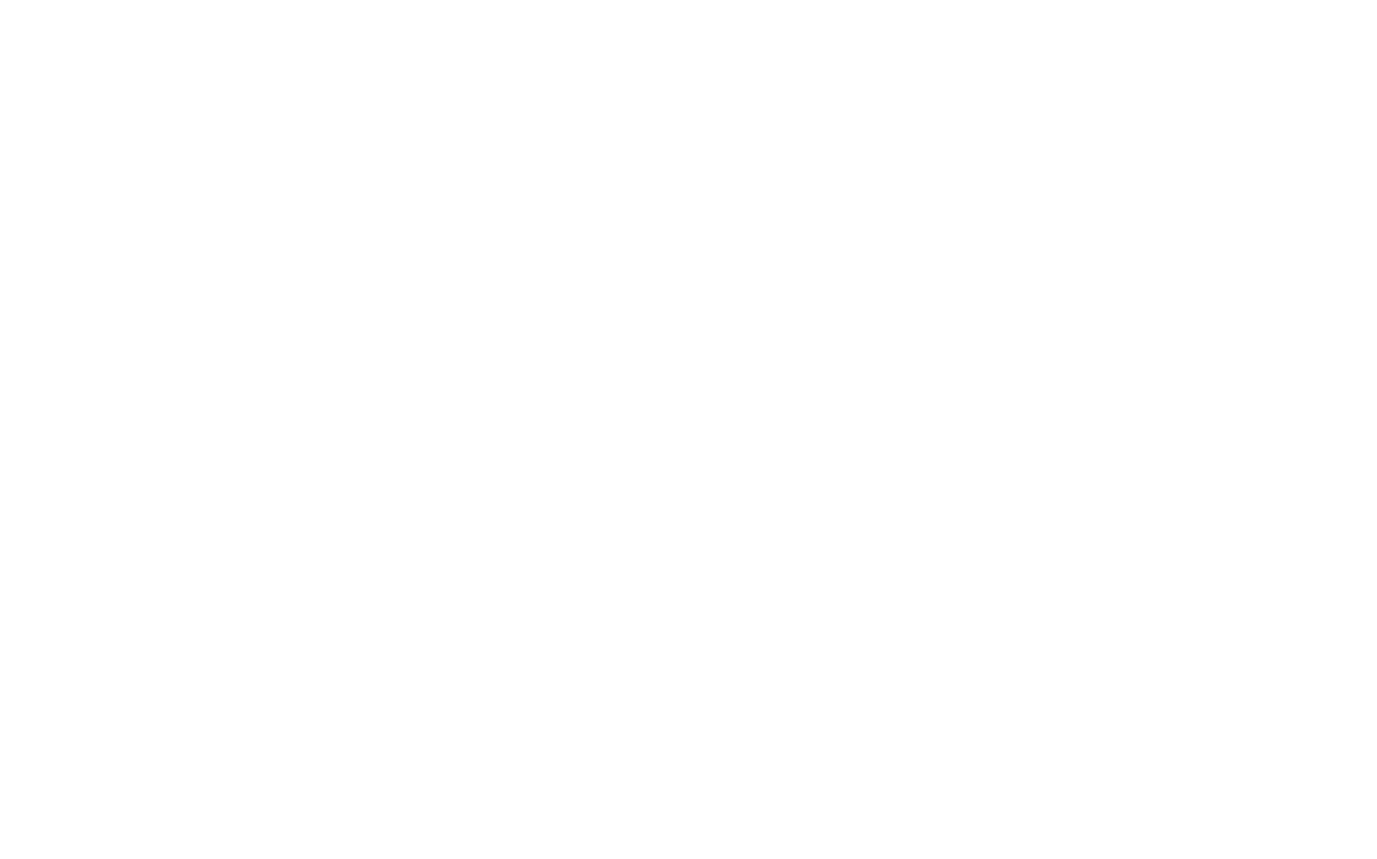
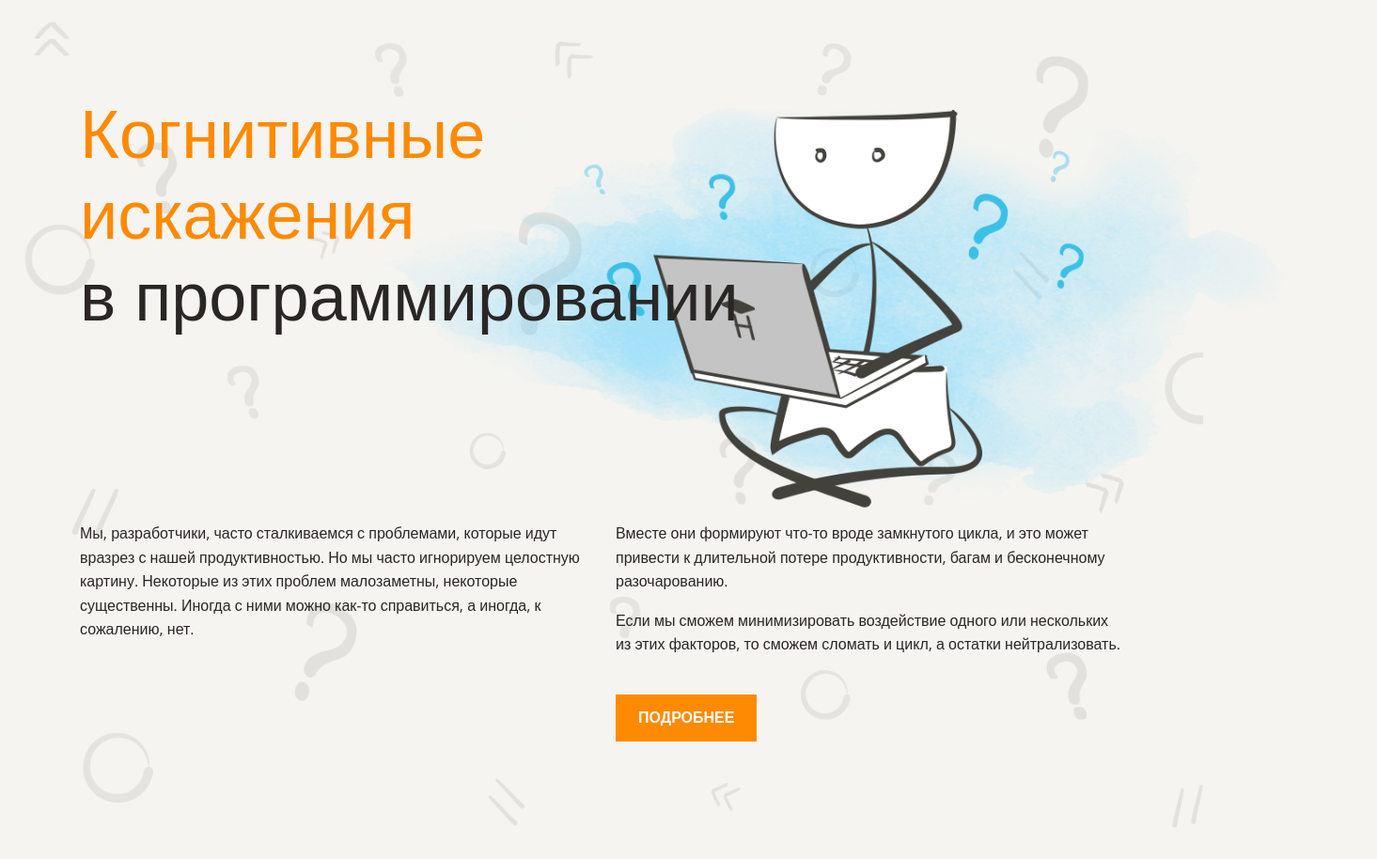
Before and after one commit to algins/layout-designer-project-lvl1, a website: page src/index.html in a window 1280 px wide. Shown: the whole page at 94% size, 1465 px wide, since content can reach past the window. Before the commit the page ends 800 px from the top, so only its background shows below. Drawn offline with nearby package versions, Linux system fonts and the light colour scheme; a web font is replaced by a local one.

Commit message:
Add header section

```diff
--- a/src/index.html
+++ b/src/index.html
@@ -5,12 +5,31 @@
     <meta name="viewport" content="width=device-width, initial-scale=1.0">
     <meta http-equiv="X-UA-Compatible" content="ie=edge">
     <title>Когнитивные искажения. Игорь Альгин</title>
+    <link rel="preconnect" href="https://fonts.googleapis.com">
+    <link rel="preconnect" href="https://fonts.gstatic.com">
+    <link rel="stylesheet" href="https://fonts.googleapis.com/css2?family=Open+Sans&family=Neucha&display=swap">
     <link rel="stylesheet" href="styles/style.css">
   </head>
 
   <body>
-    <header></header>
-    <main></main>
-    <footer></footer>
+    <header class="header section">
+      <h1><span class="text-primary">Когнитивные <br> искажения <br></span> в программировании</h1>
+      <img src="images/main.png" alt="Когнитивные искажения в программировании">
+
+      <article class="columns-2">
+        <div class="column">
+          <p>Мы, разработчики, часто сталкиваемся с проблемами, которые идут вразрез с нашей продуктивностью. Но мы часто игнорируем целостную картину. Некоторые из этих проблем малозаметны, некоторые существенны. Иногда с ними можно как-то справиться, а иногда, к сожалению, нет.</p>
+        </div>
+
+        <div class="column">
+          <p>Вместе они формируют что-то вроде замкнутого цикла, и это может привести к длительной потере продуктивности, багам и бесконечному разочарованию.</p>
+          <p>Если мы сможем минимизировать воздействие одного или нескольких из этих факторов, то сможем сломать и цикл, а остатки нейтрализовать.</p>
+          <a class="btn btn-primary" href="#5-cognitive-biases">Подробнее</a>
+        </div>
+      </article>
+    </header>
+
+    <main class="main section"></main>
+    <footer class="footer section"></footer>
   </body>
 </html>
--- a/src/styles/style.css
+++ b/src/styles/style.css
@@ -11,15 +11,39 @@
 }
 
 body {
+  margin: 0;
+  padding: 0;
+
   color: #2a2626;
   font-size: 16px;
   font-family: "Open Sans", sans-serif;
   line-height: 1.6em;
+
+  background-color: var(--light);
+}
+
+body::before {
+  position: absolute;
+
+  width: 100%;
+  height: 100vh;
+  min-height: 914px;
+
+  background-image: url("../images/background.png");
+  background-repeat: no-repeat;
+  background-size: cover;
+  opacity: 0.1;
+
+  content: "";
 }
 
 h1,
 h2,
 h3 {
+  margin: 0;
+  padding: 0;
+
+  font-weight: 400;
   font-family: Neucha, sans-serif;
   line-height: 1.2em;
 }
@@ -36,8 +60,70 @@ h3 {
   font-size: 34px;
 }
 
-section {
+p {
+  margin-top: 0;
+}
+
+.btn {
+  display: inline-block;
+  padding: 12px 24px;
+
+  font-weight: 700;
+  text-transform: uppercase;
+  text-decoration: none;
+}
+
+.btn-primary {
+  color: var(--white);
+
+  background-color: var(--primary);
+}
+
+.btn-primary:hover {
+  background-color: #ea7600;
+}
+
+.column {
+  break-inside: avoid;
+}
+
+.columns-2 {
+  column-count: 2;
+  column-gap: 30px;
+}
+
+.header {
+  position: relative;
+}
+
+.header article {
+  position: absolute;
+  top: 555px;
+}
+
+.header h1 {
+  position: absolute;
+  z-index: 1;
+}
+
+.header img {
+  position: absolute;
+  top: 55px;
+  right: -270px;
+
+  height: 525px;
+}
+
+.header .btn {
+  margin-top: 1.5em;
+}
+
+.section {
   max-width: 1110px;
-  margin: auto;
-  padding: 100px;
+  margin: 0 auto;
+  padding: 100px 0;
 }
+
+.text-primary {
+  color: var(--primary);
+}
```
Also changed, not shown: src/images/background.png (added), src/images/main.png (added), 2 other files.
